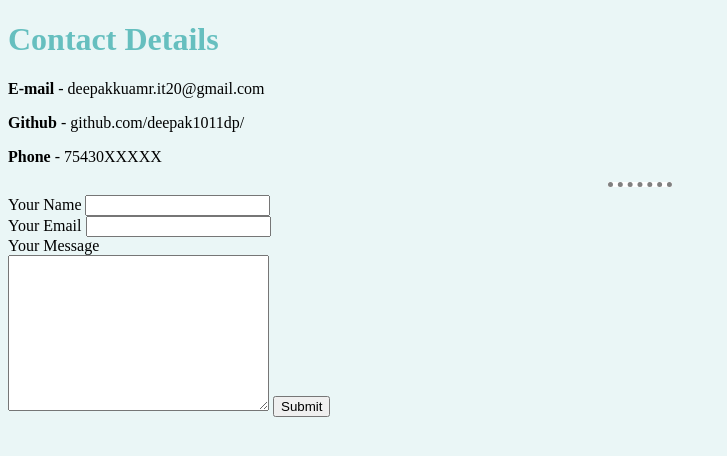
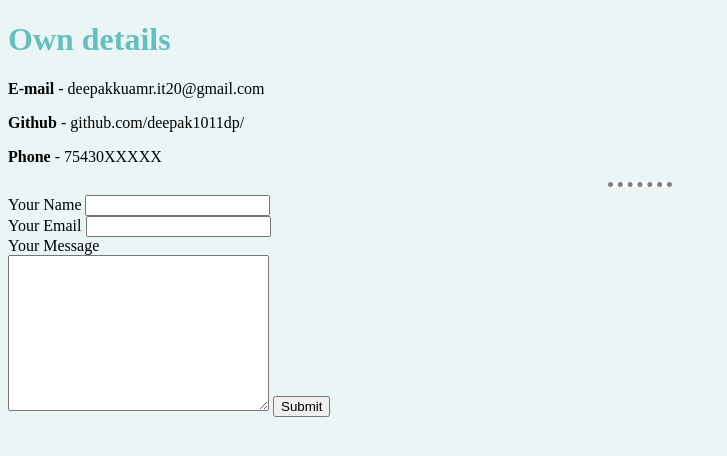
Before and after one commit to deepak1011dp/HTML-Site, a plain HTML site: page contact.html in a window 1280 px wide. Shown: the whole page, without its empty margins (0-727 px from the left). Drawn offline with Linux system fonts and the light colour scheme.

Commit message:
Update contact.html

```diff
--- a/contact.html
+++ b/contact.html
@@ -7,7 +7,7 @@
     <link rel="stylesheet" href="css/style.css">
 </head>
 <body>
-    <h1>Contact Details</h1>
+    <h1>Own details</h1>
     <p><b>E-mail</b> - deepakkuamr.it20@gmail.com</p>
     <p><b>Github</b> - github.com/deepak1011dp/</p>
     <p><b>Phone</b> - 75430XXXXX</p>
```
